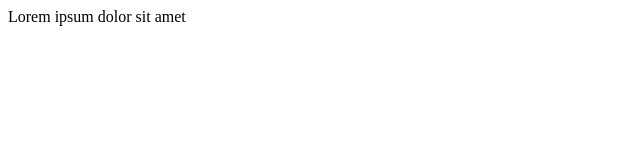
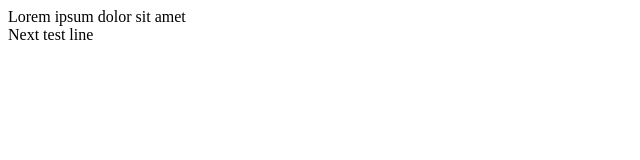
Before and after one commit to emiliusbp/test, a plain HTML site: page index.html in a window 1280 px wide. Shown: the full height of the page, 0-640 px from the left. Drawn offline with Linux system fonts and the light colour scheme.

Commit message:
Add new line for index.html

```diff
--- a/index.html
+++ b/index.html
@@ -6,7 +6,8 @@
 
 	<body>
 		<div>
-			Lorem ipsum dolor sit amet
+			Lorem ipsum dolor sit amet<br/>
+			Next test line
 		</div>
 	</body>
 </html>
```
